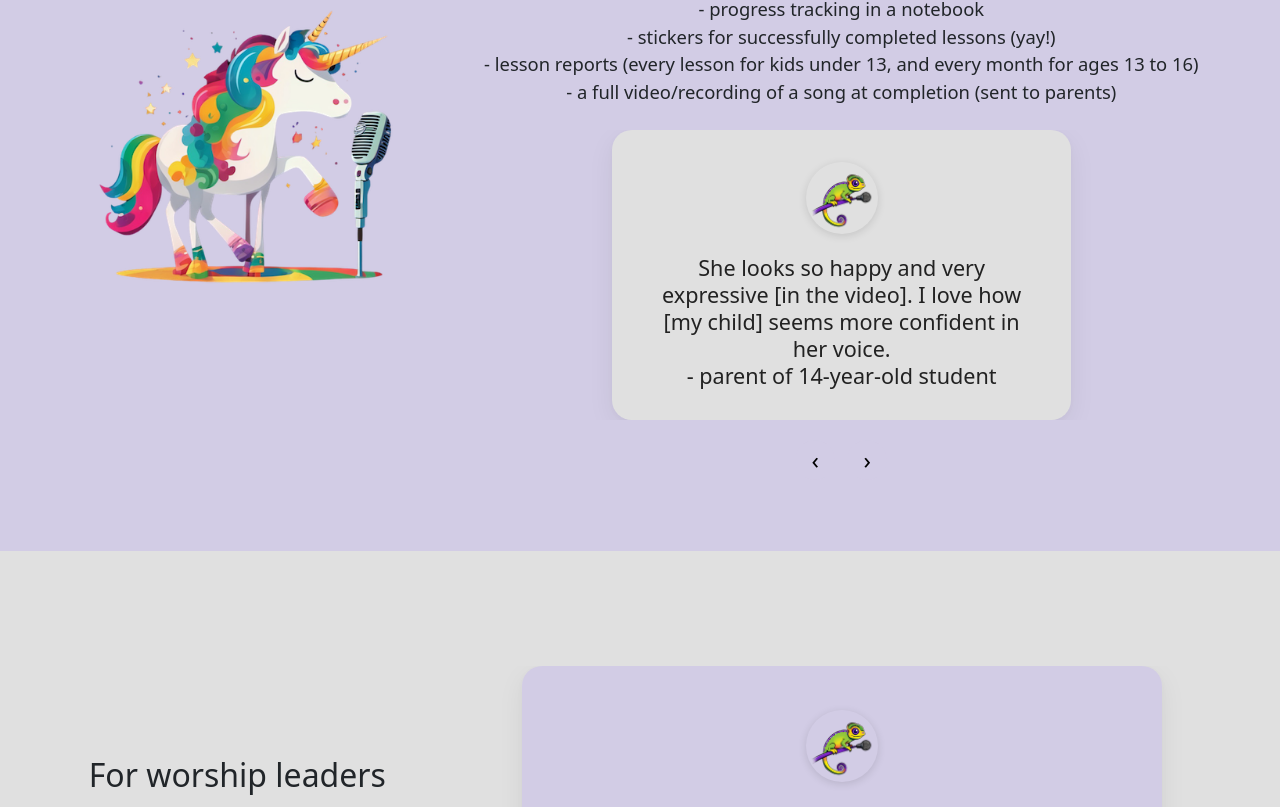
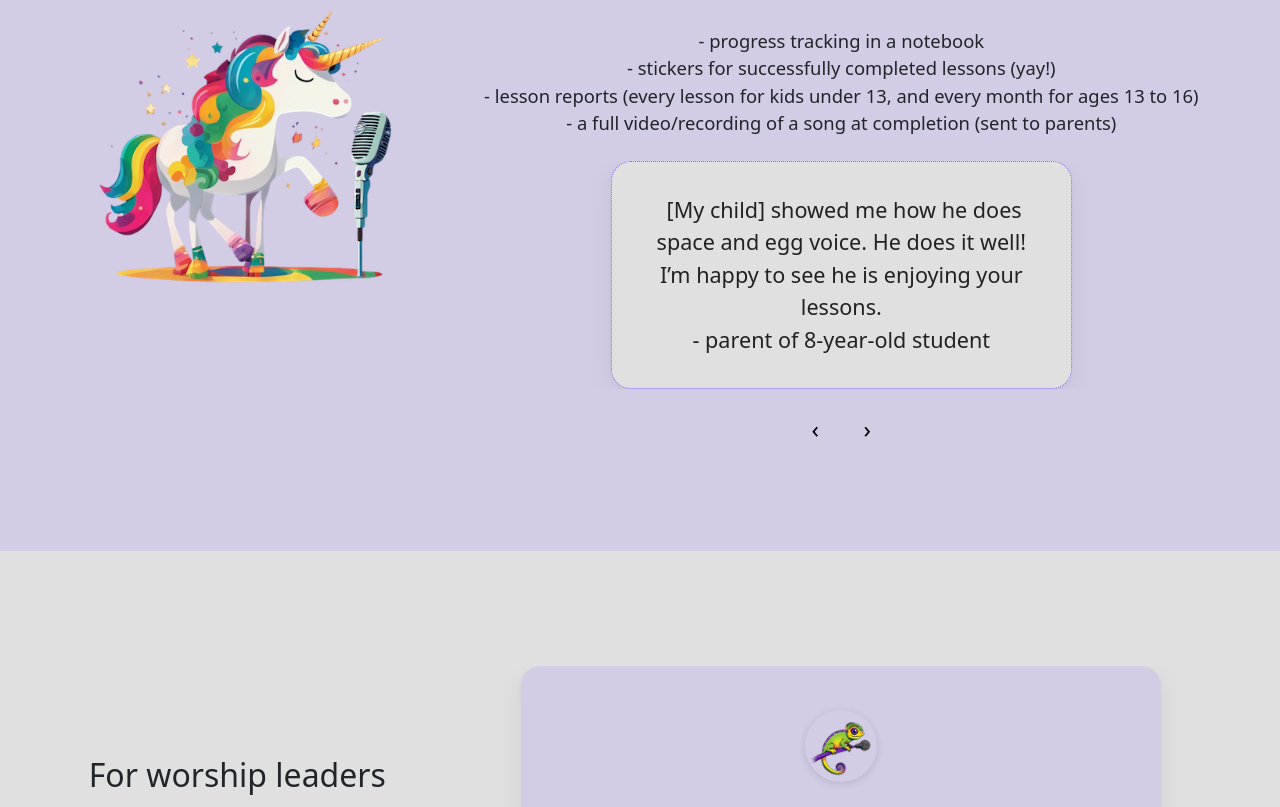
Before and after one commit to remiyamazaki03/chameleon-studios-website, a Next.js app: page /en/voicecoach in a window 1280 px wide. Shown: the part 1313-2120 px from the top of the page. Built offline with nearby package versions, Linux system fonts and the light colour scheme.

Commit message:
disable autoplay on small carousels

```diff
--- a/src/app/components/KidsCarousel.tsx
+++ b/src/app/components/KidsCarousel.tsx
@@ -1,25 +1,15 @@
 "use client";
 
 import useEmblaCarousel from "embla-carousel-react";
-import Autoplay from "embla-carousel-autoplay";
 import Image from "next/image";
 import styles from "./testimonialsCarousel.module.css";
 import { useTranslations } from "next-intl";
 
 export default function WorshipCarousel() {
   const t = useTranslations();
-  const [emblaRef, emblaApi] = useEmblaCarousel(
-    {
-      loop: true,
-    },
-    [
-      Autoplay({
-        delay: 4000,
-        stopOnInteraction: false,
-        stopOnMouseEnter: true,
-      }),
-    ],
-  );
+  const [emblaRef, emblaApi] = useEmblaCarousel({
+    loop: true,
+  });
 
   return (
     <div className={`max-w-lg mx-auto ${styles.embla}`}>
@@ -27,13 +17,6 @@ export default function WorshipCarousel() {
         <div className={styles.embla__container}>
           <div className={styles.embla__slide}>
             <article className={styles.cardKids}>
-              <Image
-                src="/logo-small.png"
-                alt="student review"
-                width={72}
-                height={72}
-                className={styles.avatar}
-              />
               <p className={styles.quoteKids}>
                 {" "}
                 {t("Voice.kids.testimonial1")}
@@ -42,13 +25,6 @@ export default function WorshipCarousel() {
           </div>
           <div className={styles.embla__slide}>
             <article className={styles.cardKids}>
-              <Image
-                src="/logo-small.png"
-                alt="student review"
-                width={72}
-                height={72}
-                className={styles.avatar}
-              />
               <p className={styles.quoteKids}>{t("Voice.kids.testimonial2")}</p>
             </article>
           </div>
--- a/src/app/components/WorshipCarousel.tsx
+++ b/src/app/components/WorshipCarousel.tsx
@@ -1,25 +1,15 @@
 "use client";
 
 import useEmblaCarousel from "embla-carousel-react";
-import Autoplay from "embla-carousel-autoplay";
 import Image from "next/image";
 import styles from "./testimonialsCarousel.module.css";
 import { useTranslations } from "next-intl";
 
 export default function WorshipCarousel() {
   const t = useTranslations();
-  const [emblaRef, emblaApi] = useEmblaCarousel(
-    {
-      loop: true,
-    },
-    [
-      Autoplay({
-        delay: 4000,
-        stopOnInteraction: false,
-        stopOnMouseEnter: true,
-      }),
-    ],
-  );
+  const [emblaRef, emblaApi] = useEmblaCarousel({
+    loop: true,
+  });
 
   return (
     <div className={`max-w-lg mx-auto ${styles.embla}`}>
--- a/src/app/components/testimonialsCarousel.module.css
+++ b/src/app/components/testimonialsCarousel.module.css
@@ -56,6 +56,7 @@
   padding: 2rem;
   text-align: center;
 
+  border: var(--highlight-color) dotted 0.5px;
   box-shadow:
     0 2px 8px rgba(0, 0, 0, 0.04),
     0 8px 28px rgba(0, 0, 0, 0.06);
@@ -83,7 +84,7 @@
 }
 .quoteKids {
   font-size: clamp(1.1rem, 2.2vw, 1.35rem);
-  line-height: 1.25;
+  line-height: 1.5;
   font-weight: 500;
   color: #222;
   margin: 0;
```
